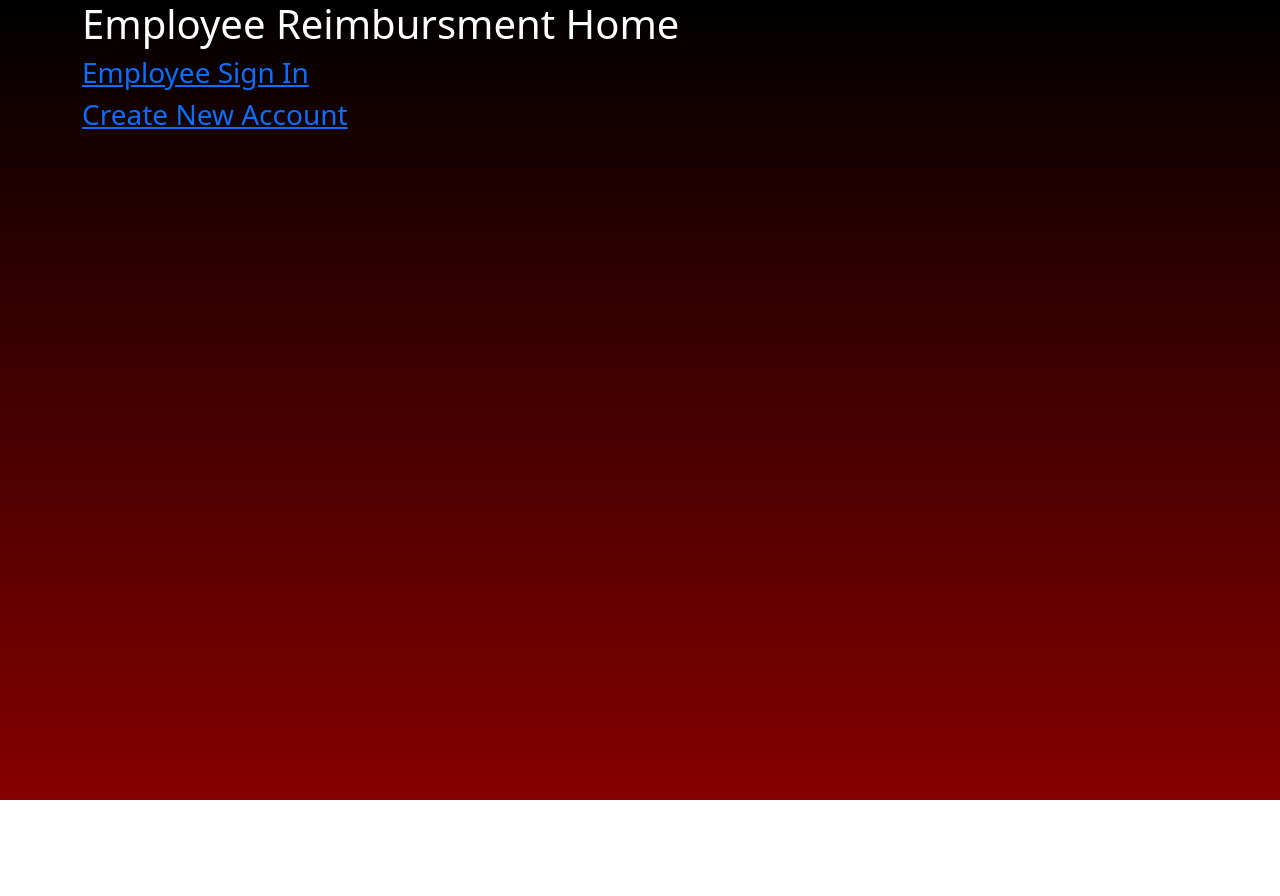
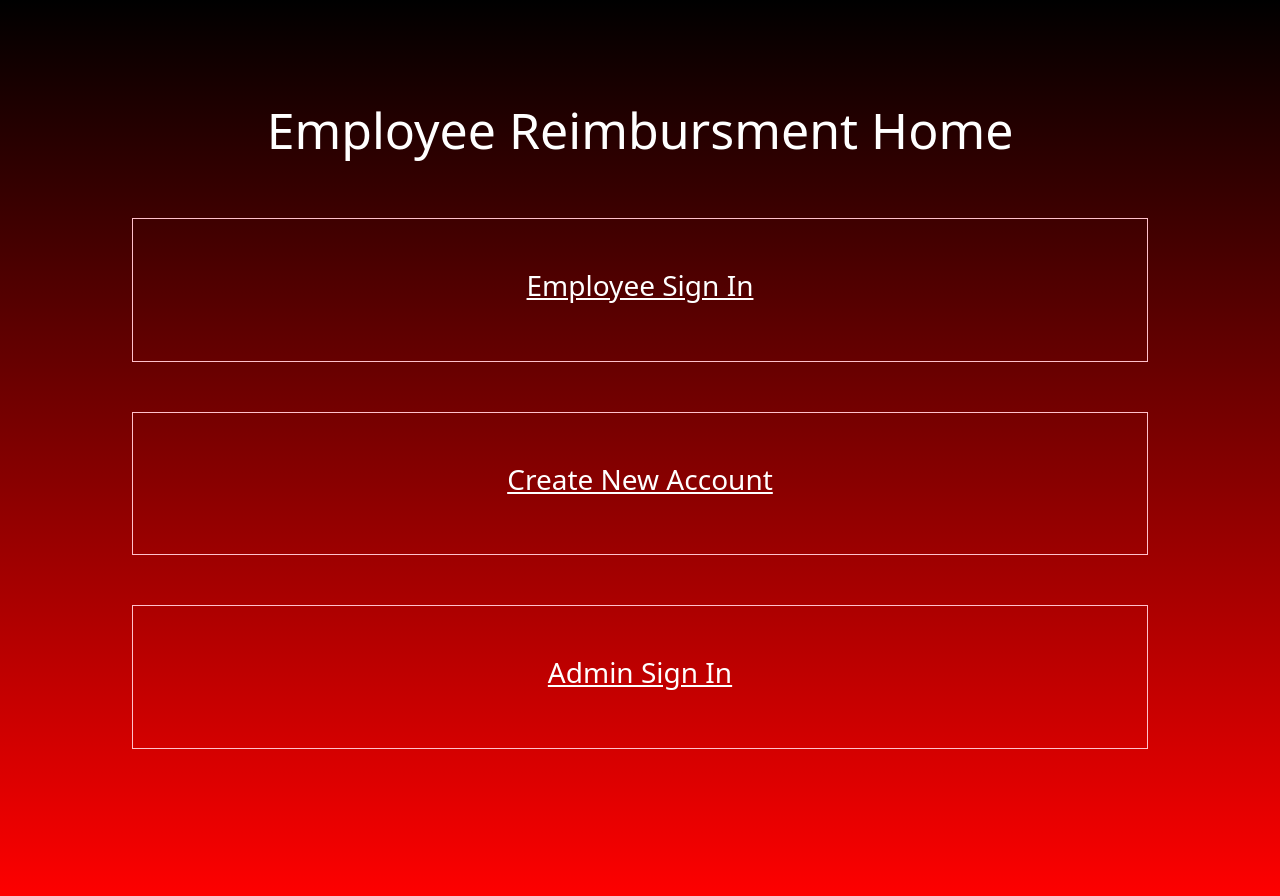
Before and after one commit to Smitty0078/RevatureLabs, an Angular app in the folder project_01_ERS/angular-front-end/: page / in a window 1280 px wide. Shown: the top 896 px of the page. Before the commit the page ends 800 px from the top, so only its background shows below. Built offline with nearby package versions, Linux system fonts and the light colour scheme.

Commit message:
added styling to home page

```diff
--- a/project_01_ERS/angular-front-end/src/app/app.component.html
+++ b/project_01_ERS/angular-front-end/src/app/app.component.html
@@ -1,4 +1 @@
-<!-- <app-employee-signin></app-employee-signin> -->
-<!-- <app-create-new-account></app-create-new-account> -->
-<!-- <app-home></app-home> -->
 <router-outlet></router-outlet>
--- a/project_01_ERS/angular-front-end/src/app/home/home.component.css
+++ b/project_01_ERS/angular-front-end/src/app/home/home.component.css
@@ -0,0 +1,21 @@
+
+.home{
+    font-size: 50px;
+}
+
+.linkbox{
+    border: 1px solid pink;
+    margin: 50px;
+    padding: 50px;
+
+}
+
+.linkbox:hover{
+    background-repeat: no-repeat;
+    background-image: linear-gradient(maroon, red);
+    box-shadow: 10px 5px 5px pink;
+}
+
+a{
+    color: white;
+}
--- a/project_01_ERS/angular-front-end/src/app/home/home.component.html
+++ b/project_01_ERS/angular-front-end/src/app/home/home.component.html
@@ -1,14 +1,26 @@
-<div class="container">
+<div class="container" style="margin-top: 100px; text-align: center;">
 
     <div class="row">
-        <h1>Employee Reimbursment Home</h1>
+        <h1 class="home">Employee Reimbursment Home</h1>
     </div>
-    <div class="row">
-        <h3><a routerLink="login">Employee Sign In</a></h3>
+    <a routerLink="login">
+        <div class="row linkbox">
+            <h3>Employee Sign In</h3>
+        </div>
+    </a>
+
+    <a routerLink="create">
+    <div class="row linkbox">
+        <h3>Create New Account</h3>
     </div>
-    <div class="row">
-        <h3><a routerLink="create">Create New Account</a></h3>
-    </div>
+    </a>
+
+    <a routerLink="adminlogin">
+        <div class="row linkbox">
+            <h3>Admin Sign In</h3>
+        </div>
+    </a>
+
     <router-outlet></router-outlet>
 
 </div>
--- a/project_01_ERS/angular-front-end/src/styles.css
+++ b/project_01_ERS/angular-front-end/src/styles.css
@@ -2,6 +2,6 @@
 body{
     height: 100vh;
     background-repeat: no-repeat;
-    background-image: linear-gradient(black, rgb(134, 0, 0));
+    background-image: linear-gradient(black, red);
     color: white;
 }
```
